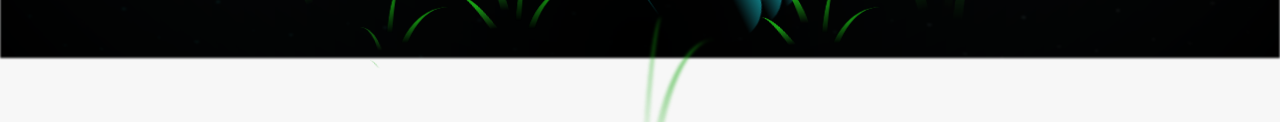
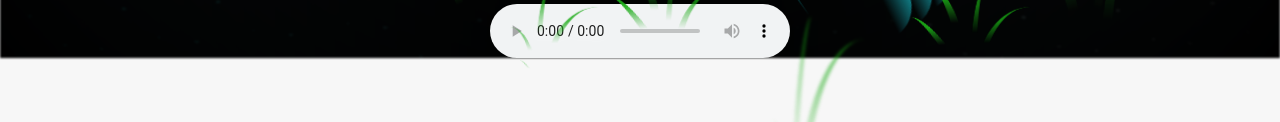
Before and after one commit to Kroos588/Dia-del-maestro, a plain HTML site: page flower.html in a window 1280 px wide. Shown: the part 742-864 px from the top of the page. Drawn offline with Linux system fonts and the light colour scheme.

Commit message:
Update flower.html

```diff
--- a/flower.html
+++ b/flower.html
@@ -9,7 +9,7 @@
     <title>Flower</title>
   </head>
   <body class="container">
-    <audio src="sound/flowers.mp3" autoplay></audio>
+    <audio src="sound/flowers.mp3" controls></audio>
     <div id="lyrics">
 
     </div>
```
